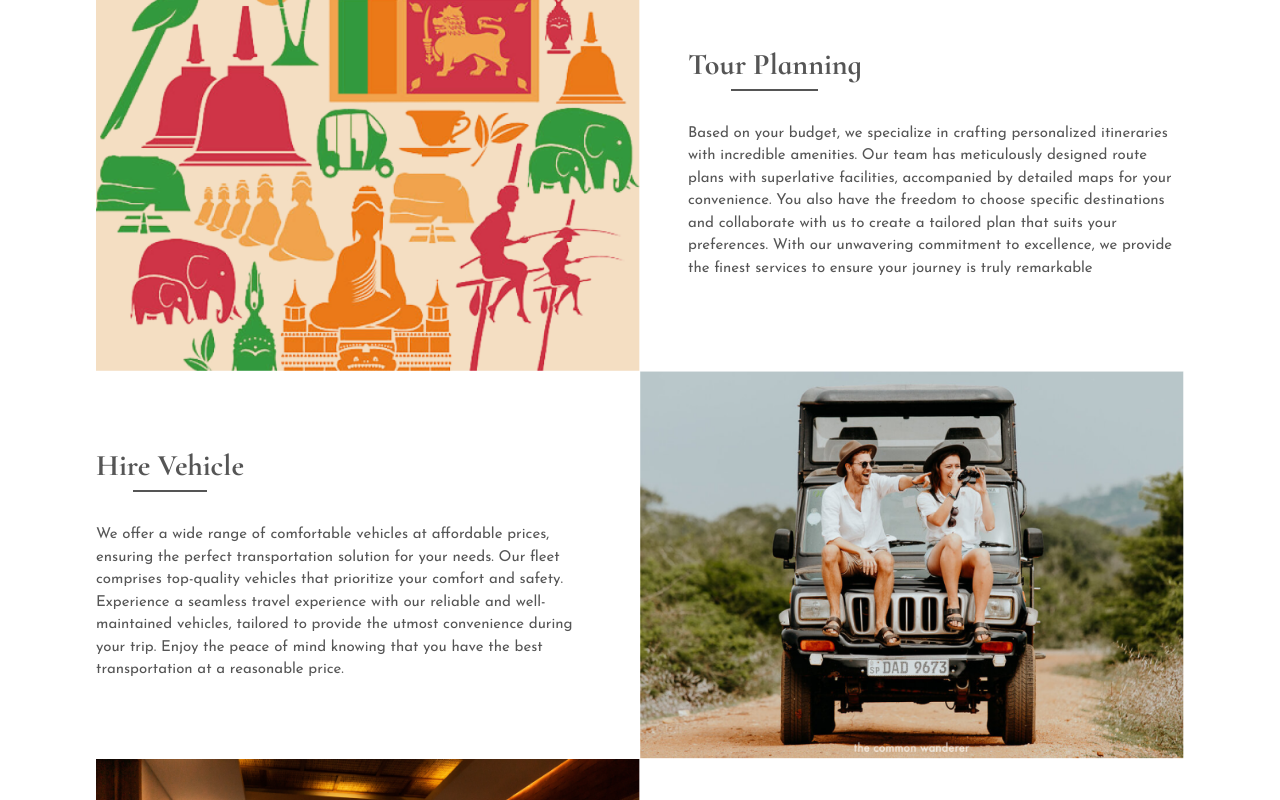
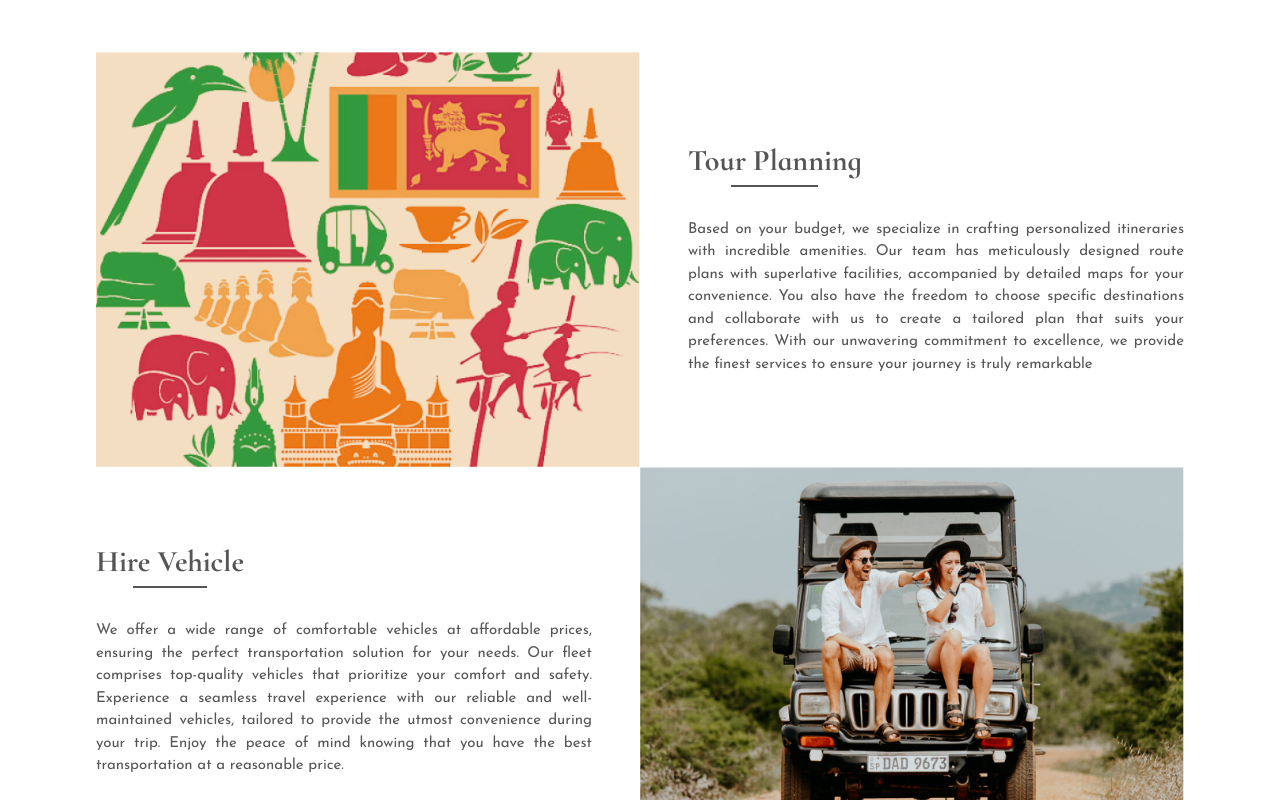
Before and after one commit to Thinushika/viking-restaurant, a Next.js app: page / in a window 1280 px wide. Shown: the part 1780-2580 px from the top of the page. Built offline with nearby package versions, Linux system fonts and the light colour scheme.

Commit message:
style update

```diff
--- a/src/components/home_components/desc_1/index.tsx
+++ b/src/components/home_components/desc_1/index.tsx
@@ -5,8 +5,8 @@ import React from 'react'
 const Descrioption = () => {
     return (
         <>
-            <div className="d-flex flex-column px-2 px-lg-5">
-                <div className="d-flex flex-column flex-lg-row px-0 px-lg-5">
+            <div className="d-flex flex-column px-2 px-lg-5 py-5">
+                <div className="d-flex flex-column flex-lg-row px-0 px-lg-5 pt-5">
                     <div className="col-12 col-lg-6 pb-lg-0">
                         <Image
                             src={"/assests/images/bg/tour_planing.png"}
@@ -25,7 +25,7 @@ const Descrioption = () => {
                         </p>
                     </div>
                 </div>
-                <div className="d-flex flex-column flex-lg-row-reverse px-0 px-lg-5">
+                <div className="d-flex flex-column flex-lg-row-reverse px-0 px-lg-5 pb-5">
                     <div className="col-12 col-lg-6  pt-lg-0">
                         <Image
                             src={"/assests/images/bg/hire_vehicle.png"}
--- a/src/styles/Home.module.css
+++ b/src/styles/Home.module.css
@@ -97,6 +97,7 @@
   font-family: var(--font-josefin) !important;
   font-size: 15px;
   color: #555;
+  text-align: justify;
 }
 .storySec span{
   font-family: var(--font-josefin) !important;
@@ -133,6 +134,7 @@
   font-family: var(--font-josefin) !important;
   font-size: 15px;
   color: #555;
+  text-align: justify;
 }
 
 
```
Also changed, not shown: src/components/home_components/booking/index.tsx (added, +11 -0 lines).
